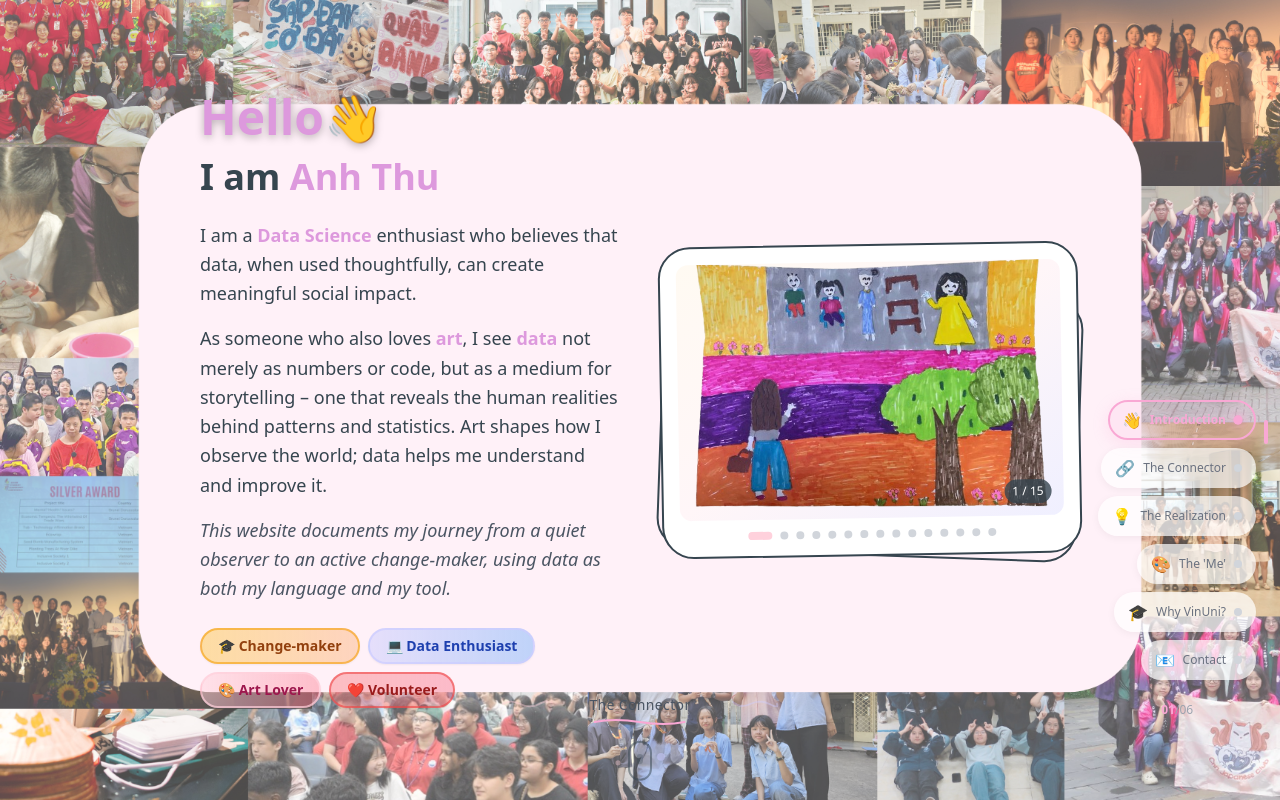
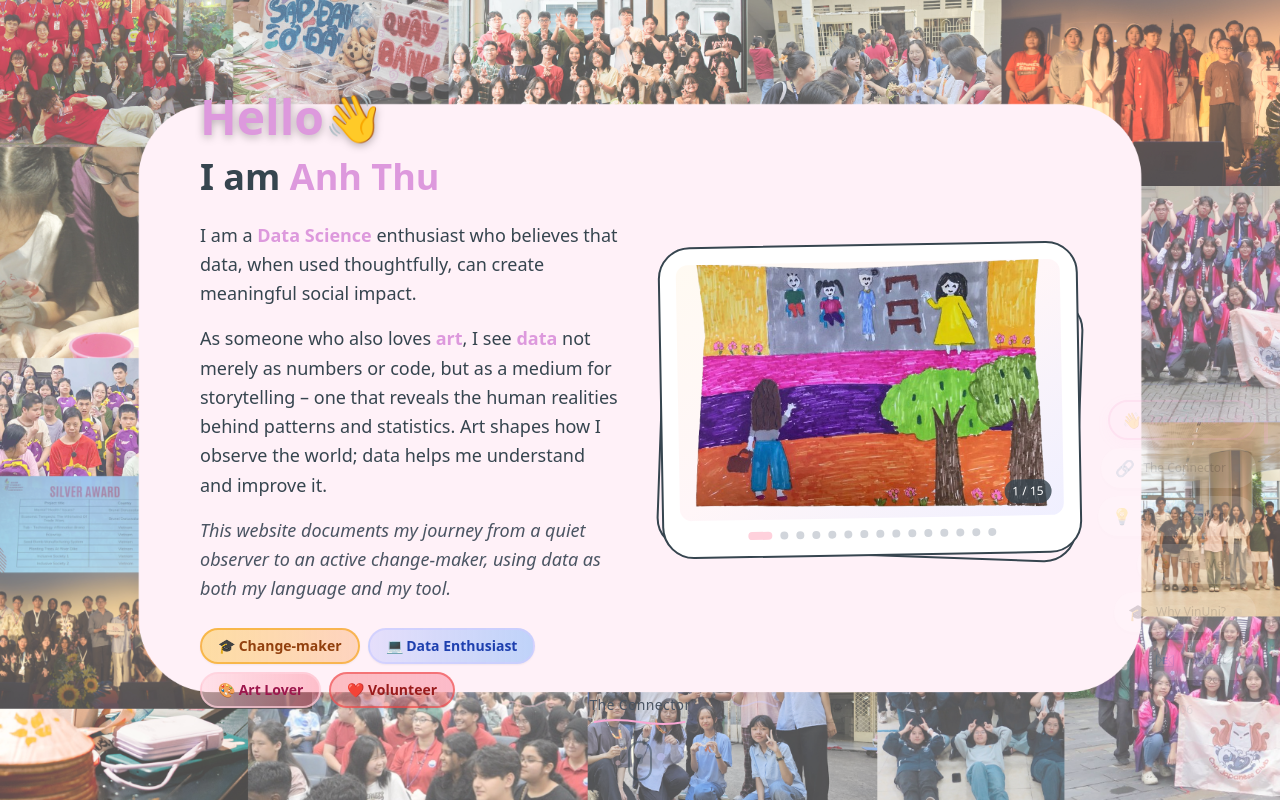
Before and after one commit to nguyendoanhthu0804-ui/web-protofilo, a React (Vite) app: page / in a window 1280 px wide. Built offline with nearby package versions, Linux system fonts and the light colour scheme.

Commit message:
Sua mini nav

```diff
--- a/src/App.jsx
+++ b/src/App.jsx
@@ -246,6 +246,7 @@ const ScrollHint = ({ nextSection, dark = false }) => (
 const MiniNav = () => {
   const [activeSection, setActiveSection] = useState(0);
   const [hoveredIndex, setHoveredIndex] = useState(null);
+  const [isNavHovered, setIsNavHovered] = useState(false);
 
   const sections = [
     { id: 'intro', label: 'Introduction', icon: '👋', color: '#f9a8d4' },
@@ -300,9 +301,11 @@ const MiniNav = () => {
     <motion.nav
       className="fixed right-6 top-1/2 z-50 hidden md:flex flex-col items-center"
       initial={{ opacity: 0, x: 20 }}
-      animate={{ opacity: 1, x: 0 }}
-      transition={{ delay: 0.5, duration: 0.6 }}
+      animate={{ opacity: isNavHovered ? 1 : 0.2, x: 0 }}
+      transition={{ delay: 0.5, duration: 0.3 }}
       style={{ transform: 'translateY(-50%)' }}
+      onMouseEnter={() => setIsNavHovered(true)}
+      onMouseLeave={() => setIsNavHovered(false)}
     >
       {/* Navigation container with labels always visible */}
       <div className="relative flex flex-col items-end gap-2">
--- a/src/components/LilyFlower.jsx
+++ b/src/components/LilyFlower.jsx
@@ -74,7 +74,7 @@ const DraggableItem = ({ item, onDragEnd, isCollected, isResetting, itemIndex })
 
     return (
         <motion.div
-            className={`absolute cursor-grab active:cursor-grabbing z-20 ${isCollected && !isResetting ? 'pointer-events-none' : ''}`}
+            className={`absolute cursor-grab active:cursor-grabbing z-[60] ${isCollected && !isResetting ? 'pointer-events-none' : ''}`}
             style={{
                 ...item.position,
             }}
```
